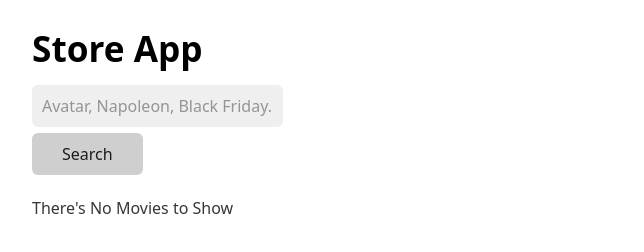
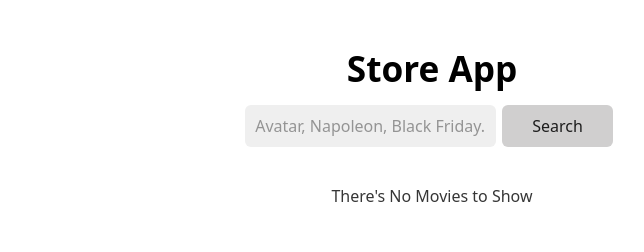
Before and after one commit to Indroic/Ecommerce-Store, a React app: page / in a window 1280 px wide. Shown: the whole page, without its empty margins (208-852 px from the left). Built offline with nearby package versions, Linux system fonts and the light colour scheme.

Commit message:
10.3 - Add styles for the search and the title with sass. ✅

```diff
--- /dev/null
+++ b/src/styles/__bases.scss
@@ -0,0 +1,23 @@
+ul{
+    list-style: none;
+}
+
+.container{
+    display: flex;
+    flex-direction: column;
+    align-items: center;
+    gap: 1rem;
+    text-align: center;
+}
+
+.text-error{
+    color:red;
+}
+
+.valid-text{
+    color: green;
+}
+
+.border-error{
+    border: 1px solid red;
+}
--- /dev/null
+++ b/src/styles/__searchComponent.scss
@@ -0,0 +1,5 @@
+.search-input{
+    display:flex;
+    flex-wrap: wrap;
+    align-items: center;
+}
```
Also changed, not shown: src/app.scss (+2 -11 lines), src/styles/__variables.scss (added, +7 -0 lines), README.md, public/src/styles/css/app.css, 1 other file.
